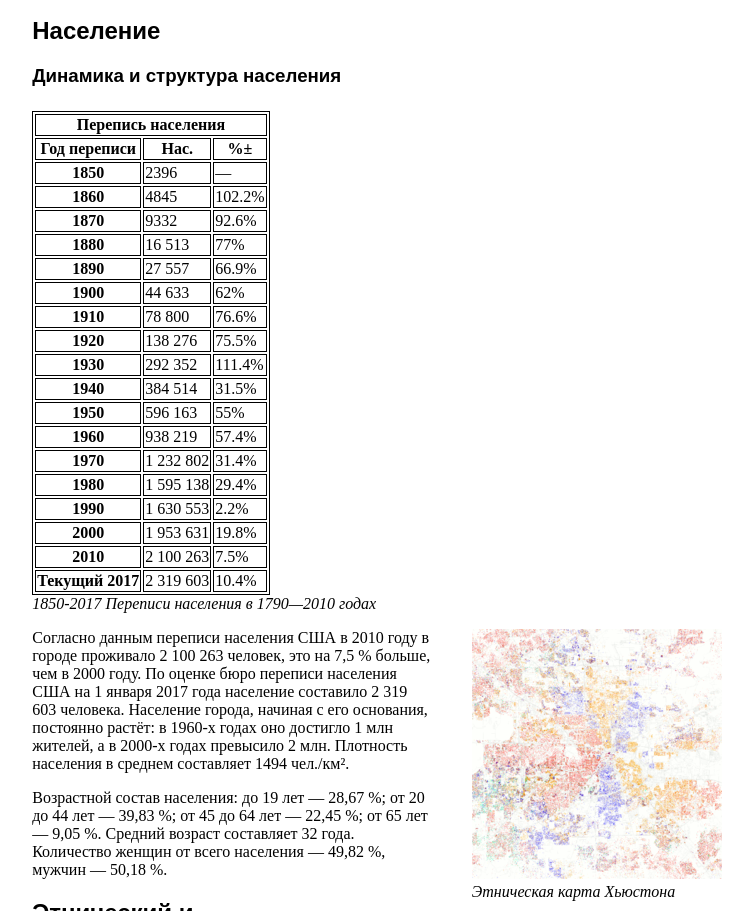
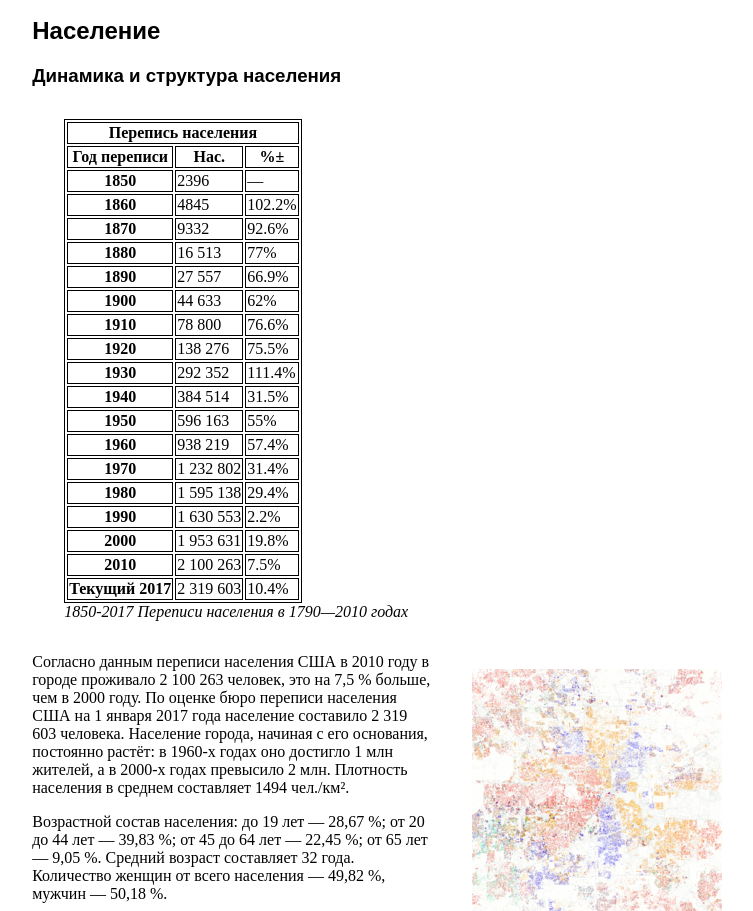
Before and after one commit to iXXL12/ixxl12.github.io, a plain HTML site: page index.html in a window 1280 px wide. Shown: the part 5880-6791 px from the top of the page, without its empty margins (243-996 px from the left). Drawn offline with Linux system fonts and the light colour scheme.

Commit message:
Update style.css

```diff
--- a/style.css
+++ b/style.css
@@ -21,5 +21,5 @@ th,td{
 	border: 1px solid black;
 }
 div {
-	margin-top: 1.5em;
+	margin: 2em;
 }
```
